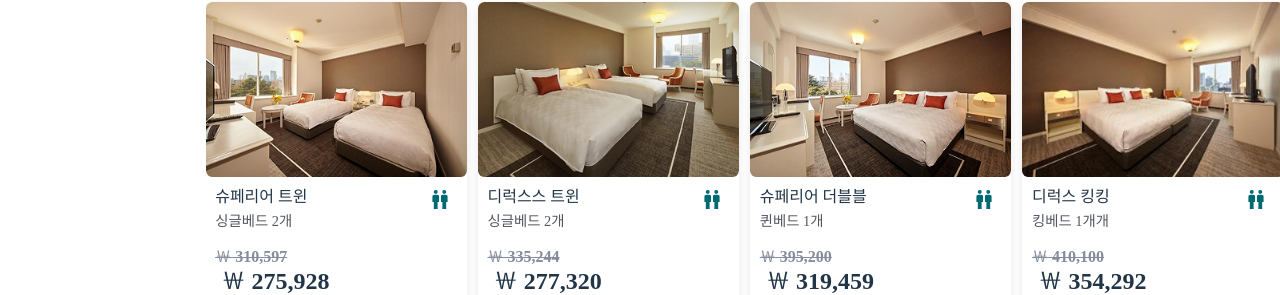
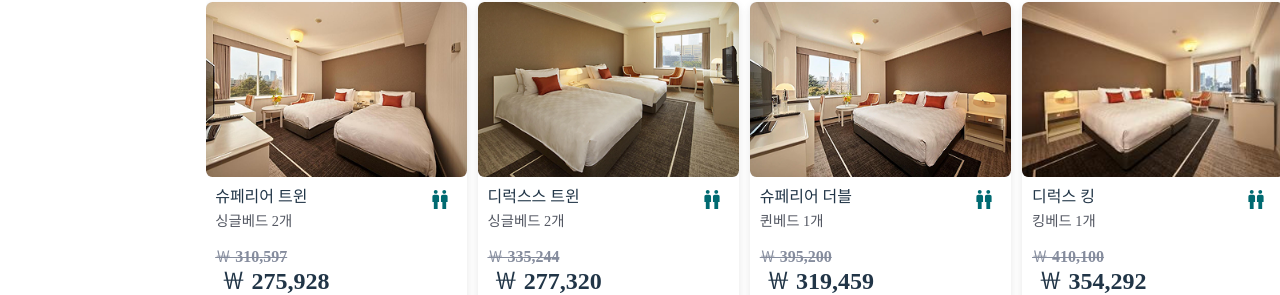
Before and after one commit to his0si/agoda-redesign-frontend, a React (Vite) app in the folder agoda_toy/: page /stinfo in a window 1280 px wide. Shown: the part 1062-1357 px from the top of the page. Built offline with nearby package versions, Linux system fonts and the light colour scheme.

Commit message:
[ feat ] add ModalOpenFn as a prop

```diff
--- a/agoda_toy/src/stInfo/components/Middle/Middle.tsx
+++ b/agoda_toy/src/stInfo/components/Middle/Middle.tsx
@@ -2,11 +2,12 @@ import styled from 'styled-components';
 import AdInfo from './AdInfo/AdInfo';
 import Amen from './Amen/Amen';
 import Room from './Room/Room';
+import type { MiddleProps } from '@src/stInfo/types/middleProps';
 
-export default function Middle() {
+export default function Middle(props: MiddleProps) {
   return (
     <Container>
-      <Room />
+      <Room {...props} />
       <Amen />
       <AdInfo />
     </Container>
--- a/agoda_toy/src/stInfo/components/Middle/Room/Room.tsx
+++ b/agoda_toy/src/stInfo/components/Middle/Room/Room.tsx
@@ -1,11 +1,12 @@
 import styled from 'styled-components';
 import RoomSlider from './RoomSlider';
+import type { MiddleProps } from '@src/stInfo/types/middleProps';
 
-export default function Room() {
+export default function Room(props: MiddleProps) {
   return (
     <Container>
       <RoomTitle>객실 선택</RoomTitle>
-      <RoomSlider />
+      <RoomSlider {...props} />
     </Container>
   );
 }
--- a/agoda_toy/src/stInfo/components/Middle/Room/RoomCard.tsx
+++ b/agoda_toy/src/stInfo/components/Middle/Room/RoomCard.tsx
@@ -8,6 +8,7 @@ interface RoomCardProps {
   description: string;
   realprice: string;
   saleprice: string;
+  handleModalOpen: () => void;
 }
 
 export default function RoomCard({
@@ -16,9 +17,10 @@ export default function RoomCard({
   description,
   realprice,
   saleprice,
+  handleModalOpen,
 }: RoomCardProps) {
   return (
-    <Container>
+    <Container onClick={handleModalOpen}>
       <ImageBox imageUrl={image} />
       <Frame>
         <CardContent>
--- a/agoda_toy/src/stInfo/components/Middle/Room/RoomSlider.tsx
+++ b/agoda_toy/src/stInfo/components/Middle/Room/RoomSlider.tsx
@@ -5,6 +5,7 @@ import RoomPic2 from '../../../assets/imgs/img_card2.png';
 import RoomPic3 from '../../../assets/imgs/img_card3.png';
 import RoomPic4 from '../../../assets/imgs/img_card4.png';
 import RoomPic5 from '../../../assets/imgs/img_card5.png';
+import type { MiddleProps } from '@src/stInfo/types/middleProps';
 
 const ROOM_LIST = [
   {
@@ -23,15 +24,15 @@ const ROOM_LIST = [
   },
   {
     image: RoomPic3,
-    title: '슈페리어 더블블',
+    title: '슈페리어 더블',
     description: '퀸베드 1개',
     realprice: '￦ 395,200',
     saleprice: '￦ 319,459',
   },
   {
     image: RoomPic4,
-    title: '디럭스 킹킹',
-    description: '킹베드 1개개',
+    title: '디럭스 킹',
+    description: '킹베드 1개',
     realprice: '￦ 410,100',
     saleprice: '￦ 354,292',
   },
@@ -44,11 +45,15 @@ const ROOM_LIST = [
   },
 ];
 
-export default function RoomSlider() {
+export default function RoomSlider({
+  handleModalOpen,
+  handleModalClose,
+}: MiddleProps) {
   return (
     <Container>
       {ROOM_LIST.map(({ image, title, description, realprice, saleprice }) => (
         <RoomCard
+          handleModalOpen={handleModalOpen}
           image={image}
           title={title}
           description={description}
```
